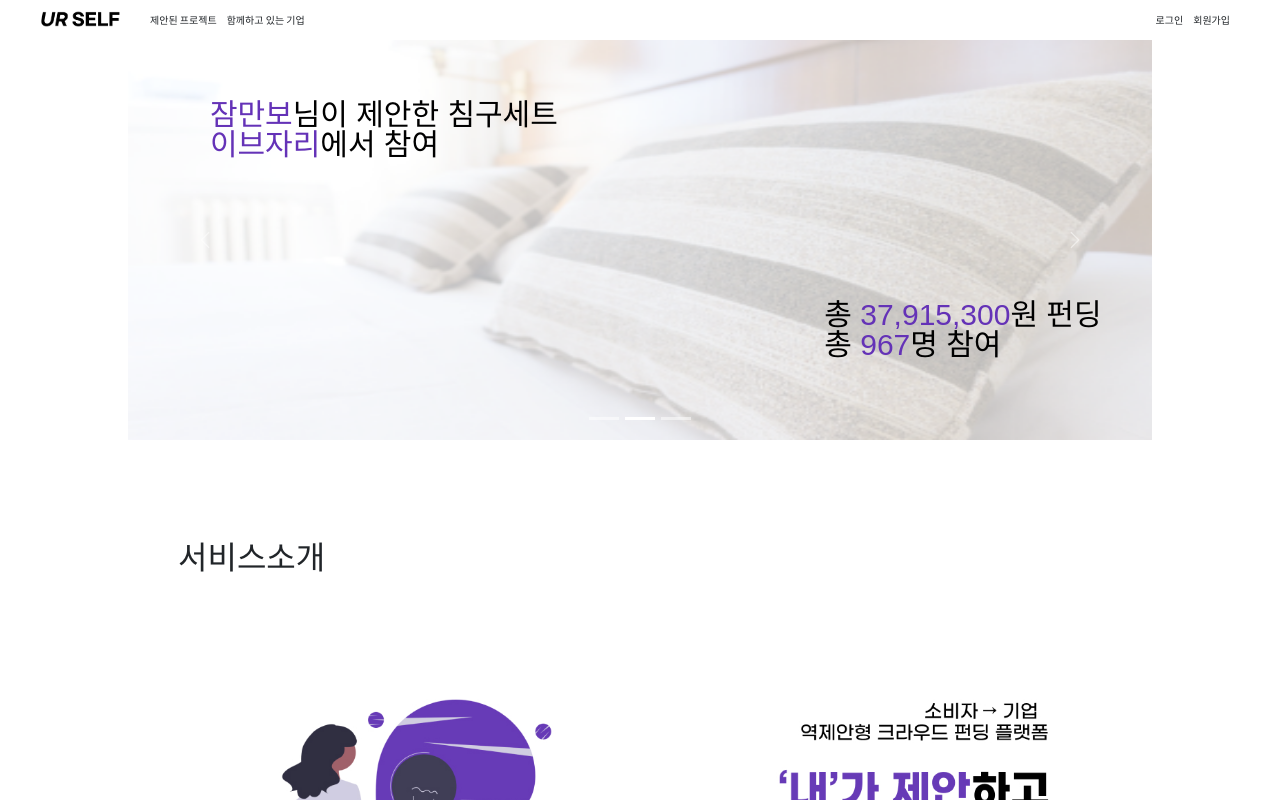
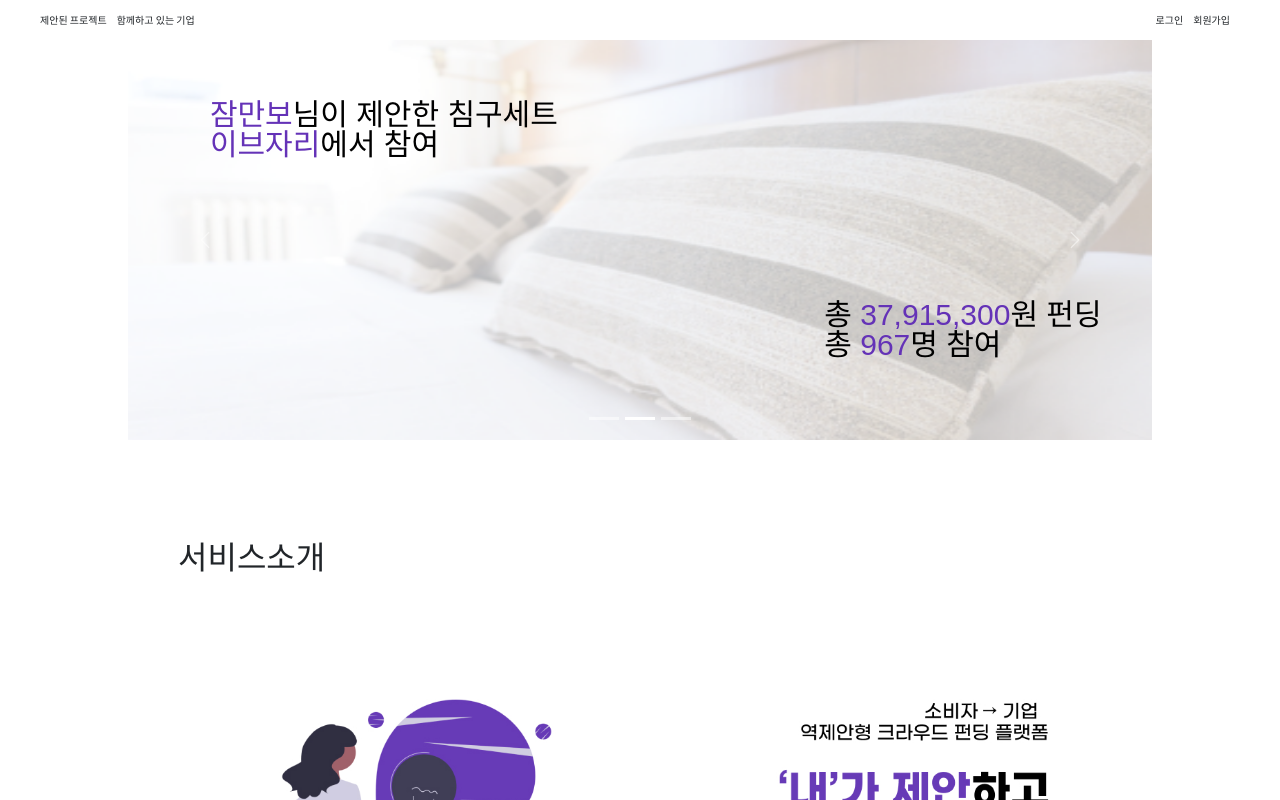
Before and after one commit to OUR-SELF/URSELF, a React (Create React App) app: page / in a window 1280 px wide. Shown: the top 800 px of the page. Built offline with nearby package versions, Linux system fonts and the light colour scheme; a web font is replaced by a local one.

Commit message:
Update Header.js

```diff
--- a/src/components/Header.js
+++ b/src/components/Header.js
@@ -6,9 +6,7 @@
   return (
     <HeaderContainer>
       <div>
-        <Link to="/">
-          <Logo alt="logo" src="/images/URSELF-logo.png" />
-        </Link>
+
         <Link to="/project">제안된 프로젝트</Link>
         <Link to="/company">함께하고 있는 기업</Link>
       </div>
```
